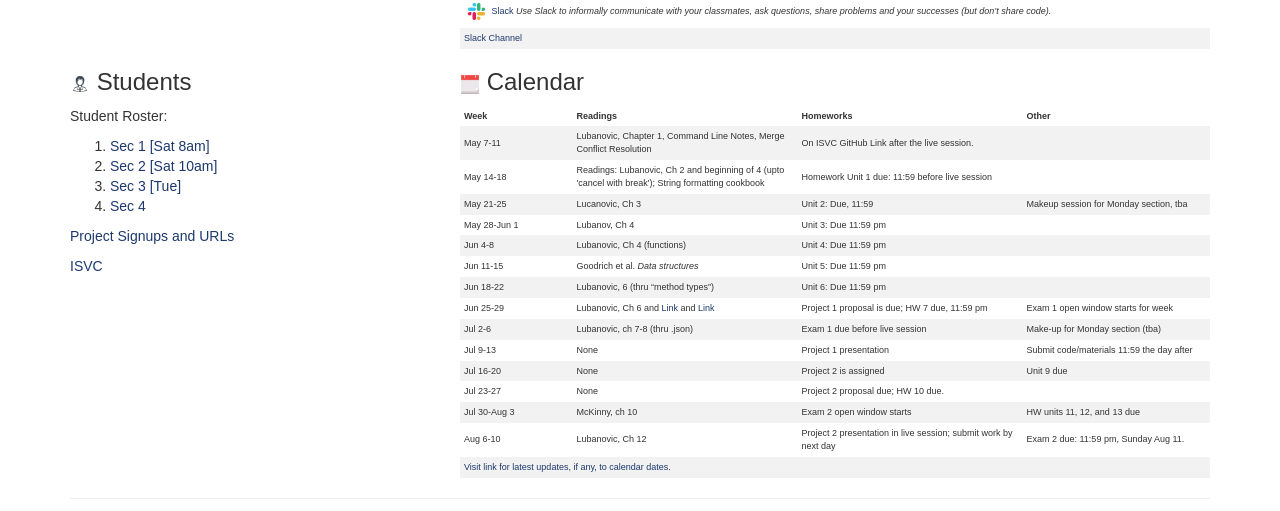
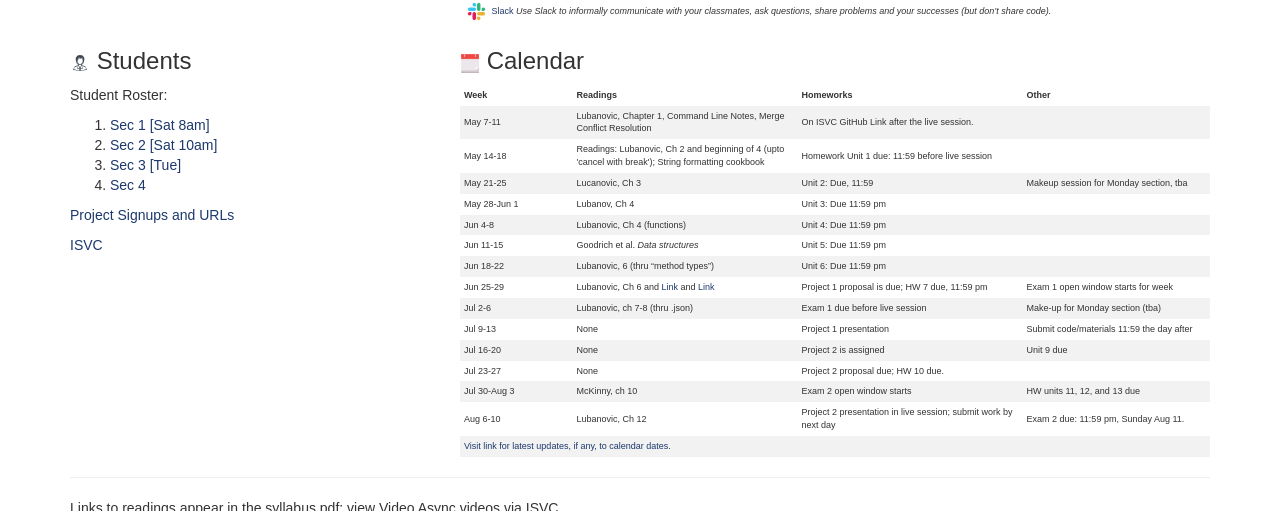
Before and after one commit to seabix/seabix.github.io, a plain HTML site: page index.html in a window 1280 px wide. Shown: the part 589-1100 px from the top of the page. Drawn offline with nearby package versions, Linux system fonts and the light colour scheme.

Commit message:
Update index.html

```diff
--- a/index.html
+++ b/index.html
@@ -154,7 +154,7 @@ var tutorContact = "tutorContact.txt";
 			Use Google Group Email to formally communicate with your instructors and classmates, ask questions, share problems and your successes (but don&rsquo;t share code).</i></td></tr>
 		<tr><td><a href="mids-python-instructors@googlegroups.com" target="new"><img src="i/groupEmailIcon.png" width="20px"/> Instructor group email</a></td></tr>
 		<tr><td><a href="https://ucbischool.slack.com/messages/C5AL99BU6/" target="new"><img src="i/slackIconNew.png" width="25px"/> Slack </a> <i>Use Slack to informally communicate with your classmates, ask questions, share problems and your successes (but don&rsquo;t share code).</i></td></tr>
-		<tr><td><a id='slackLink' href="slackLink" target="new">Slack Channel</a></td></tr>
+		<!-- <tr><td><a id='slackLink' href="slackLink" target="new">Slack Channel</a></td></tr> -->
 	</table>
 	</div>
 
```
